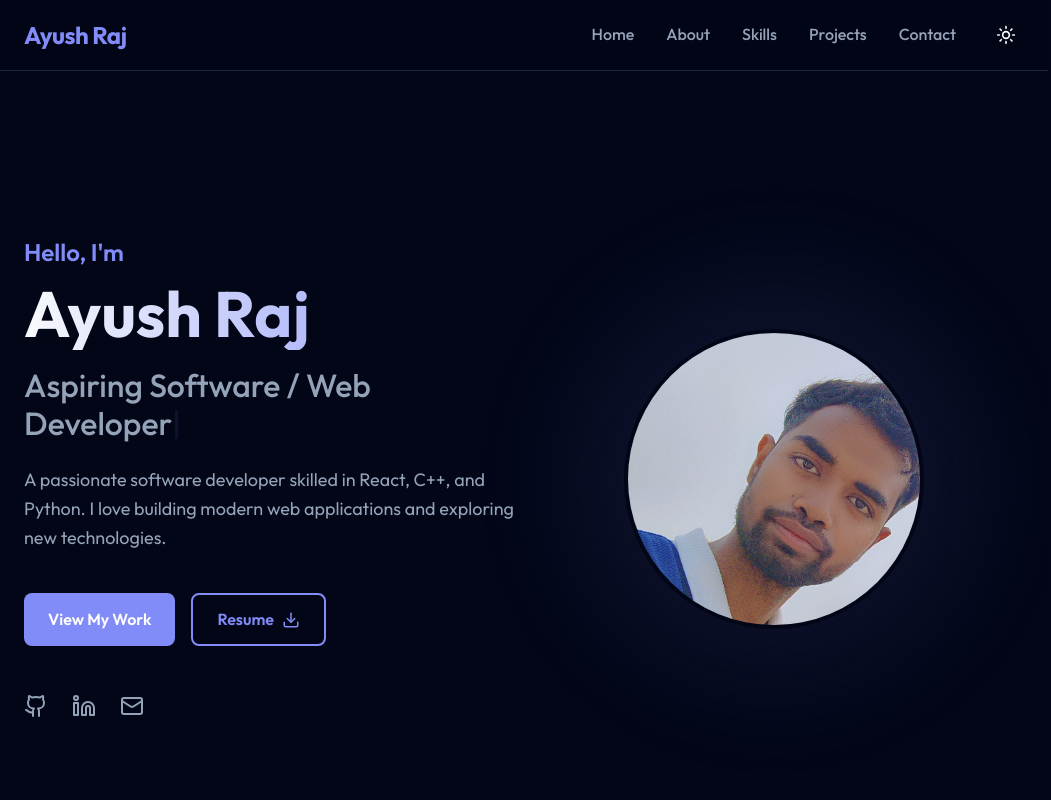
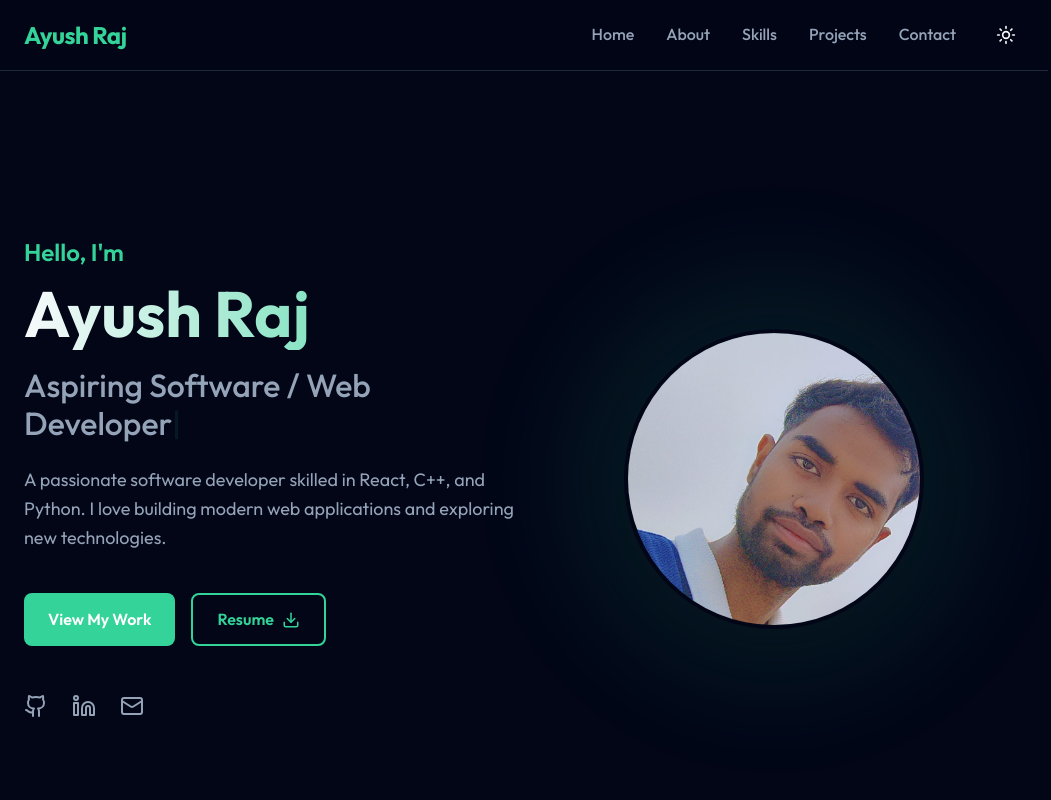
Before and after one commit to Ayush0425/Portfolio, a React (Vite) app: page / in a window 1280 px wide. Shown: the top 800 px of the page, without its empty margins (0-1051 px from the left). Built offline with nearby package versions, Linux system fonts and the light colour scheme; the HTML template or start-up script is replaced by a standard one.

Commit message:
style: change primary color to emerald green

```diff
--- a/src/styles/index.css
+++ b/src/styles/index.css
@@ -1,7 +1,7 @@
 :root {
     --bg-color: #f8fafc;
     --text-color: #0f172a;
-    --primary-color: #6366f1;
+    --primary-color: #10b981;
     --secondary-color: #64748b;
     --card-bg: #ffffff;
     --border-color: #e2e8f0;
@@ -14,7 +14,7 @@
 [data-theme='dark'] {
     --bg-color: #020617;
     --text-color: #f8fafc;
-    --primary-color: #818cf8;
+    --primary-color: #34d399;
     --secondary-color: #94a3b8;
     --card-bg: #0f172a;
     --border-color: #1e293b;
```
